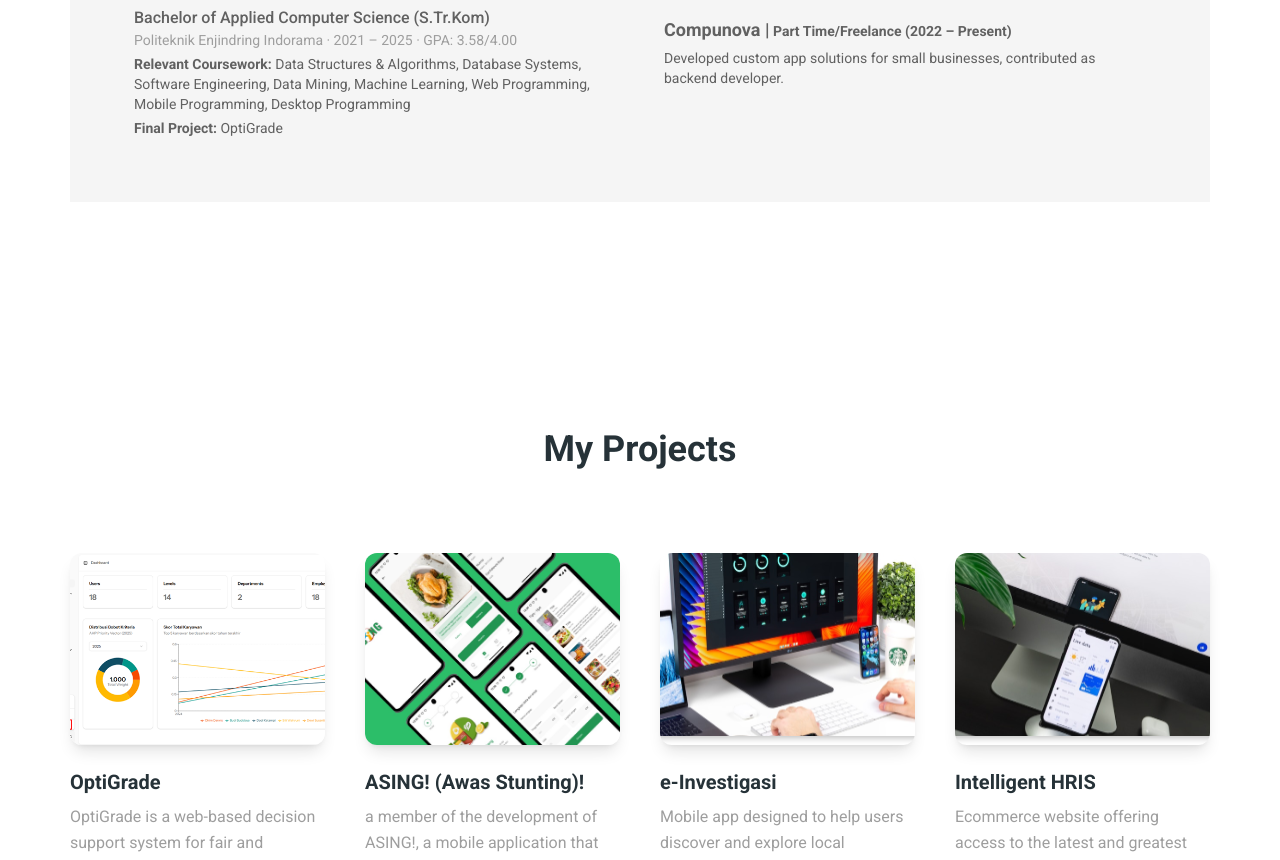
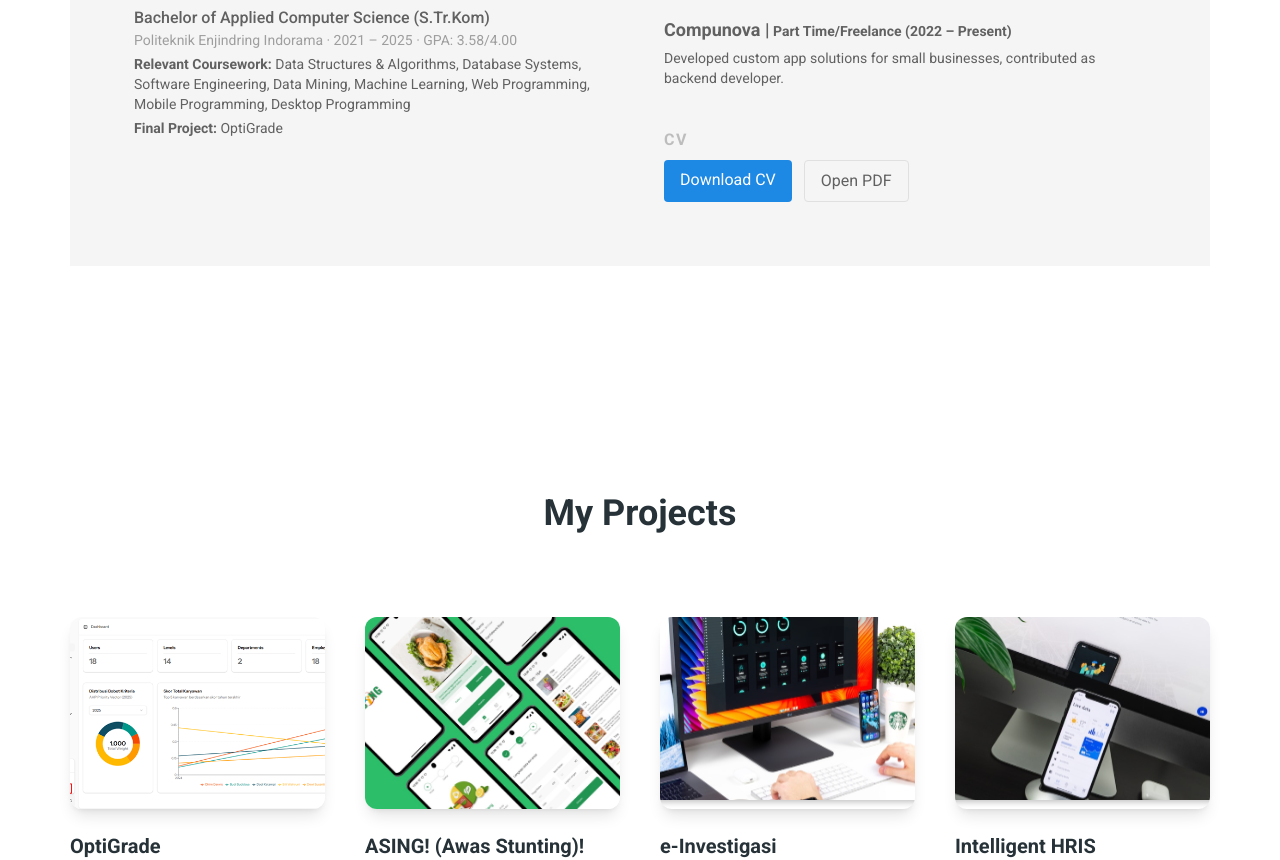
Before and after one commit to vrhidayat/Portfolio, a Next.js app: page / in a window 1280 px wide. Shown: the part 1244-2104 px from the top of the page. Built offline with nearby package versions, Linux system fonts and the light colour scheme.

Commit message:
add cv download

```diff
--- a/src/app/about.tsx
+++ b/src/app/about.tsx
@@ -103,6 +103,32 @@ function About() {
                         </ul>
                     </div>
 
+                    {/* CV Download */}
+                    <div className="mt-6">
+                        <h3 className="uppercase text-gray-400 font-semibold tracking-widest mb-2">
+                            CV
+                        </h3>
+                        <div className="flex gap-3">
+                            {/* Direct download - will download the file */}
+                            <a
+                                href="/CV_ATS_Fadli.pdf"
+                                download="Fadli_Nurhidayat_CV.pdf"
+                                className="inline-block bg-blue-600 hover:bg-blue-700 text-white px-4 py-2 rounded"
+                            >
+                                Download CV
+                            </a>
+
+                            {/* Open in new tab */}
+                            <a
+                                href="/CV_ATS_Fadli.pdf"
+                                target="_blank"
+                                rel="noopener noreferrer"
+                                className="inline-block border border-gray-300 hover:bg-gray-50 text-gray-700 px-4 py-2 rounded"
+                            >
+                                Open PDF
+                            </a>
+                        </div>
+                    </div>
                 </div>
             </div>
         </section>
```
Also changed, not shown: 1 other file (tests, documents, lock files or other folders).
